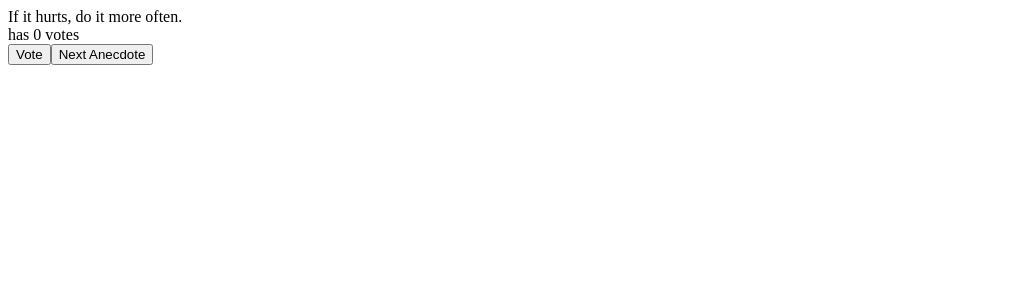
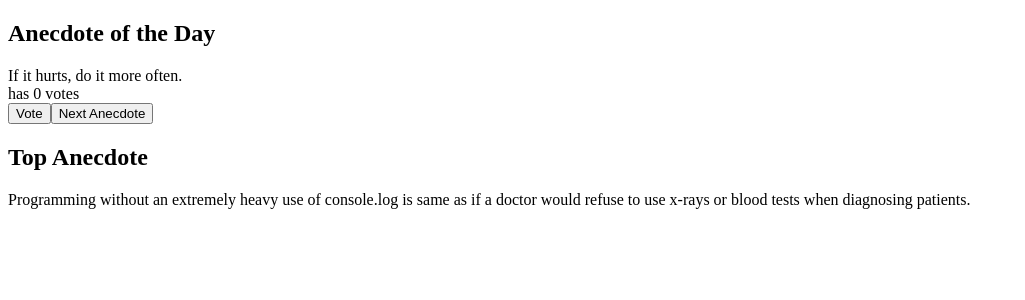
Before and after one commit to F-Saeed/full-stack-open, a React (Vite) app: page / in a window 1280 px wide. Shown: the top 300 px of the page, without its empty margins (0-1025 px from the left). Built offline with nearby package versions, Linux system fonts and the light colour scheme; the HTML template or start-up script is replaced by a standard one.

Commit message:
Completed 1.14

```diff
--- a/src/App.jsx
+++ b/src/App.jsx
@@ -32,18 +32,15 @@ const App = () => {
   const largestKey = (obj) =>
     Object.keys(obj).reduce((a, b) => (obj[a] > obj[b] ? a : b));
 
-  console.log(points);
-  console.log(largestKey(points));
+  const handleVote = () => {
+    const updatePoint = points[selected] + 1;
 
-  const handleVote = () => {
-    const updatePoint = selected + 1;
-
-    setPoints({ ...points, updatePoint });
-    console.log(points);
+    setPoints({ ...points, [selected]: updatePoint });
   };
 
   return (
     <div>
+      <h2>Anecdote of the Day</h2>
       {anecdotes[selected]}
       <br />
       has {points[selected]} votes
@@ -54,6 +51,9 @@ const App = () => {
       <button type='button' onClick={() => randomAnecdote(anecdotes)}>
         Next Anecdote
       </button>
+      <br />
+      <h2>Top Anecdote</h2>
+      <p>{anecdotes[largestKey(points)]}</p>
     </div>
   );
 };
```
